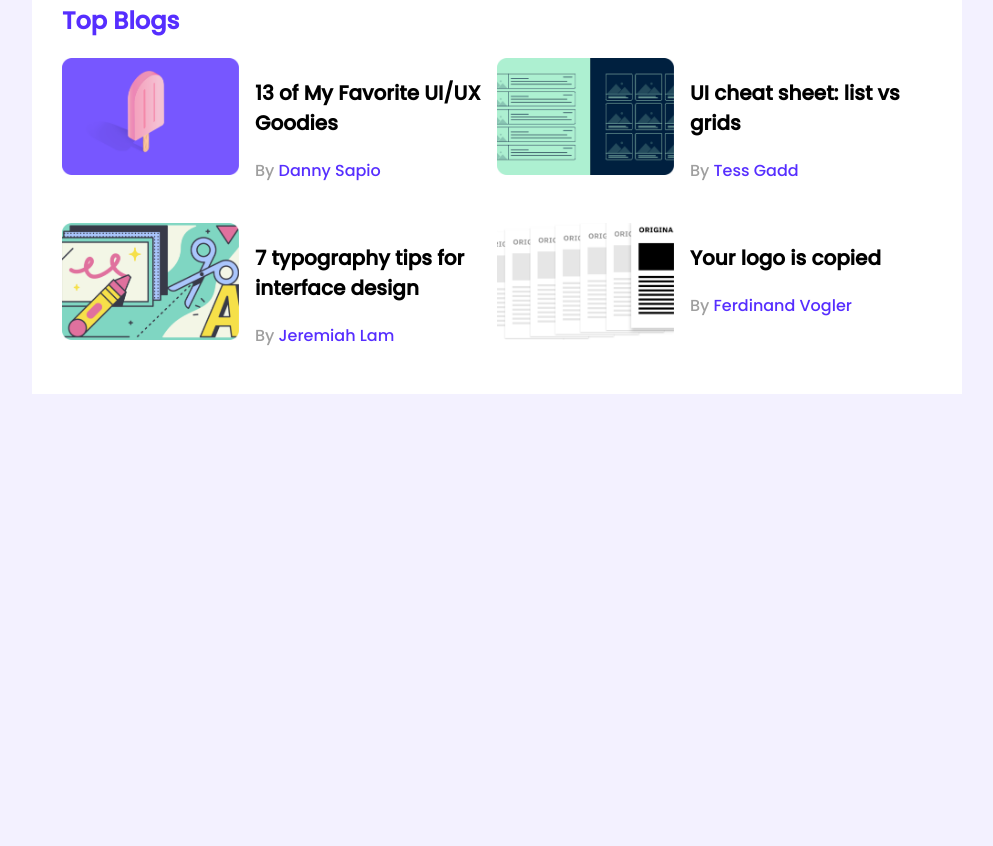
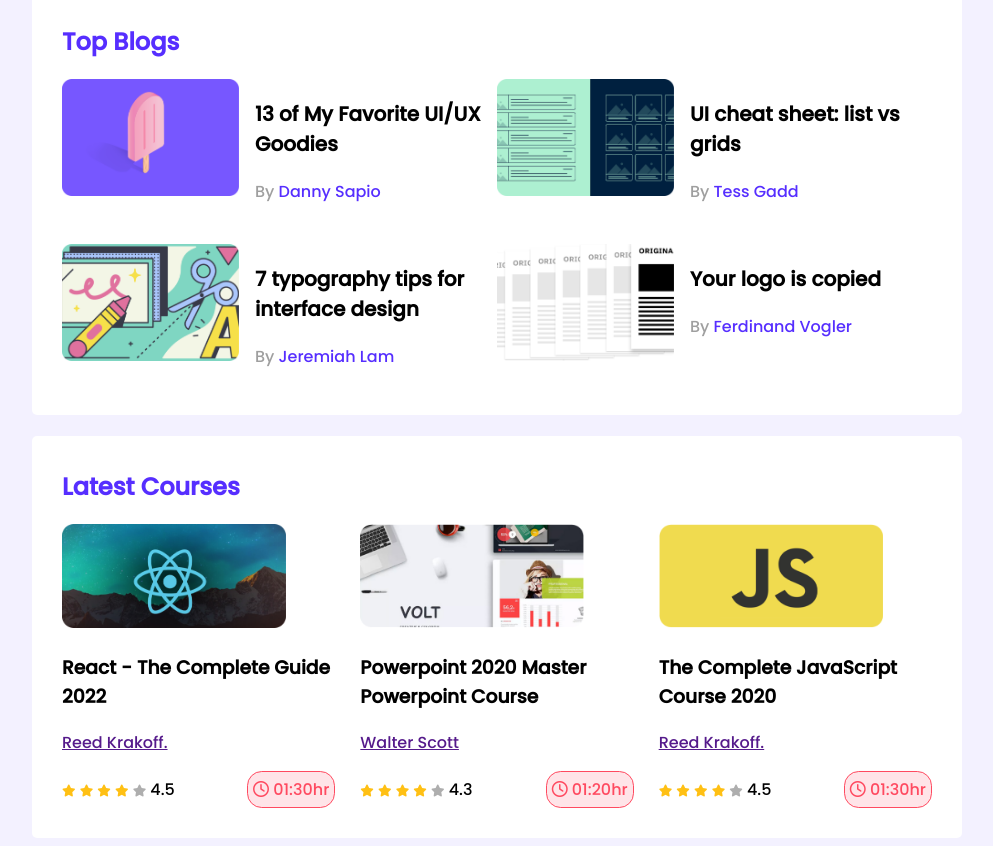
Before and after one commit to AltafUddin18/leaderboard-css3, a plain HTML site: page Index.html in a window 1280 px wide. Shown: the part 336-1182 px from the top of the page, without its empty margins (143-1136 px from the left). Before the commit the page ends 800 px from the top, so only its background shows below. Drawn offline with Linux system fonts and the light colour scheme.

Commit message:
first commit

```diff
--- a/Index.html
+++ b/Index.html
@@ -6,7 +6,8 @@
     <meta http-equiv="X-UA-Compatible" content="IE=edge">
     <meta name="viewport" content="width=device-width, initial-scale=1.0">
     <title>Leaderboard</title>
-
+    <!-- font awesome -->
+    <script src="https://kit.fontawesome.com/7cf9988ce5.js" crossorigin="anonymous"></script>
     <!-- stylesheet -->
     <link rel="stylesheet" href="styles/styles.css">
 </head>
@@ -97,6 +98,81 @@
                 </div>
             </div>
         </section>
+        <!-- latest Courses -->
+        <section class="container">
+            <h2 class="sec-title">Latest Courses</h2>
+            <div class="courses">
+                <article class="course">
+                    <div class="banner">
+                        <img src="images/courses/course-1.png" alt="">
+                    </div>
+                    <div class="course-detail">
+                        <h3 class="course-title">React - The Complete Guide 2022</h3>
+                        <p class="c-author"><a href="">Reed Krakoff.</a></p>
+                        <div class="course-info">
+                            <div class="rating">
+                                <i class="fa-solid fa-star filled"></i>
+                                <i class="fa-solid fa-star filled"></i>
+                                <i class="fa-solid fa-star filled"></i>
+                                <i class="fa-solid fa-star filled"></i>
+                                <i class="fa-solid fa-star empty"></i>
+                                <span>4.5</span>
+                            </div>
+                            <div class="course-duration">
+                                <i class="fa-regular fa-clock"></i>
+                                01:30hr
+                            </div>
+                        </div>
+                    </div>
+                </article>
+                <article class="course">
+                    <div class="banner">
+                        <img src="images/courses/course-2.png" alt="">
+                    </div>
+                    <div class="course-detail">
+                        <h3 class="course-title">Powerpoint 2020 Master Powerpoint Course</h3>
+                        <p class="c-author"><a href="">Walter Scott</a></p>
+                        <div class="course-info">
+                            <div class="rating">
+                                <i class="fa-solid fa-star filled"></i>
+                                <i class="fa-solid fa-star filled"></i>
+                                <i class="fa-solid fa-star filled"></i>
+                                <i class="fa-solid fa-star filled"></i>
+                                <i class="fa-solid fa-star empty"></i>
+                                <span>4.3</span>
+                            </div>
+                            <div class="course-duration">
+                                <i class="fa-regular fa-clock"></i>
+                                01:20hr
+                            </div>
+                        </div>
+                    </div>
+                </article>
+                <article class="course">
+                    <div class="banner">
+                        <img src="images/courses/course-3.png" alt="">
+                    </div>
+                    <div class="course-detail">
+                        <h3 class="course-title">The Complete JavaScript Course 2020</h3>
+                        <p class="c-author"><a href="">Reed Krakoff.</a></p>
+                        <div class="course-info">
+                            <div class="rating">
+                                <i class="fa-solid fa-star filled"></i>
+                                <i class="fa-solid fa-star filled"></i>
+                                <i class="fa-solid fa-star filled"></i>
+                                <i class="fa-solid fa-star filled"></i>
+                                <i class="fa-solid fa-star empty"></i>
+                                <span>4.5</span>
+                            </div>
+                            <div class="course-duration">
+                                <i class="fa-regular fa-clock"></i>
+                                01:30hr
+                            </div>
+                        </div>
+                    </div>
+                </article>
+            </div>
+        </section>
     </main>
 </body>
 
--- a/styles/styles.css
+++ b/styles/styles.css
@@ -9,13 +9,17 @@ body {
 
 main {
     display: flex;
-    justify-content: center;
+    flex-direction: column;
+    align-items: center;
+
 }
 
 .container {
     background-color: #FFFFFF;
     width: 870px;
     padding: 30px;
+    margin-top: 21px;
+    border-radius: 5px;
 }
 
 /* top player styles */
@@ -91,3 +95,84 @@ hr {
     text-decoration: none;
     color: #562EFF;
 }
+
+/* courses style */
+.courses {
+    display: grid;
+    grid-template-columns: repeat(3, 1fr);
+    grid-column-gap: 25px;
+}
+
+.course-info {
+    display: flex;
+    justify-content: space-between;
+    align-items: center;
+}
+
+.course .banner img {
+    width: 224px;
+    height: 104px;
+}
+
+.fa-star {
+    font-size: 12px;
+}
+
+.fa-star.filled {
+    color: #FFC014;
+}
+
+.fa-star.empty {
+    color: #AEAEAE;
+}
+
+.course-duration {
+    background-color: #FFE4E8;
+    border-radius: 14.6913px;
+    color: #FF4A60;
+    border: 1px solid #FF4A60;
+    padding: 5px;
+}
+
+/* media queries */
+@media only screen and (max-width:688px) {
+    .container {
+        width: 100%;
+    }
+
+    .players {
+        grid-template-columns: repeat(1, 1fr);
+    }
+
+    .player,
+    .blog {
+        flex-direction: column;
+    }
+
+    .blogs,
+    .courses {
+        grid-template-columns: repeat(1, 1fr);
+        grid-row-gap: 25px;
+    }
+}
+
+@media only screen and (min-width:689px) and (max-width:992px) {
+    .container {
+        width: 100%;
+    }
+
+    .players {
+        grid-template-columns: repeat(2, 1fr);
+    }
+
+    /* .player,
+    .blog {
+        flex-direction: column;
+    } */
+
+    .blogs,
+    .courses {
+        grid-template-columns: repeat(2, 1fr);
+        grid-row-gap: 25px;
+    }
+}
```
